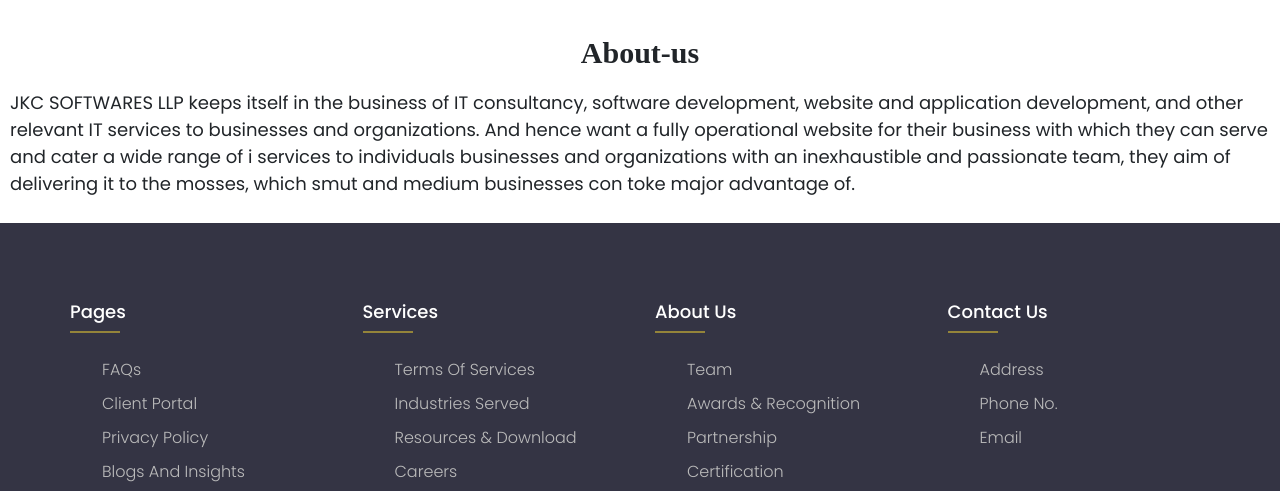
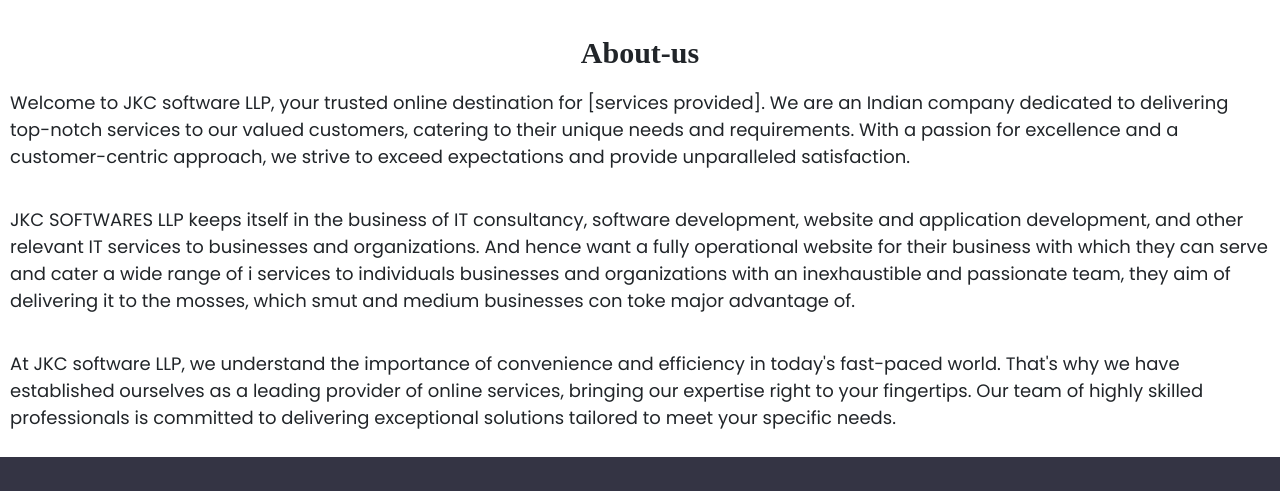
Before and after one commit to Frontend-Bhavdeep/JKCS_DEMO, a plain HTML site: page about_us/about_us.html in a window 1280 px wide. Shown: the part 65-556 px from the top of the page. Drawn offline with nearby package versions, Linux system fonts and the light colour scheme.

Commit message:
Update about_us.html

```diff
--- a/about_us/about_us.html
+++ b/about_us/about_us.html
@@ -62,14 +62,30 @@
 		<div class="">
 			<h1 class="text-big" id="web">About-us</h1>
 			<p class="text-small">
+
+				Welcome to JKC software LLP, your trusted online destination for [services provided]. We are an Indian
+				company dedicated to delivering top-notch services to our valued customers, catering to their unique
+				needs and requirements. With a passion for excellence and a customer-centric approach, we strive to
+				exceed expectations and provide unparalleled satisfaction.
+</p>
+<p class="text-small">
+
 				JKC SOFTWARES LLP keeps itself in the business of IT consultancy, software development, website and
 				application development, and other relevant IT services to businesses and organizations. And hence
 				want a fully operational website for their business with which they can serve and cater a wide range
 				of i services to individuals businesses and organizations with an inexhaustible and passionate team,
 				they aim of delivering it to the mosses, which smut and medium businesses con toke major advantage
 				of.
+</p>
+				<p class="text-small">
+
+				At JKC software LLP, we understand the importance of convenience and efficiency in today's fast-paced
+				world. That's why we have established ourselves as a leading provider of online services, bringing our
+				expertise right to your fingertips. Our team of highly skilled professionals is committed to delivering
+				exceptional solutions tailored to meet your specific needs.
+
+
 			</p>
-
 
 		</div>
 		<!--Footer-------------------------------------------------------------------------------------------------------->
```
